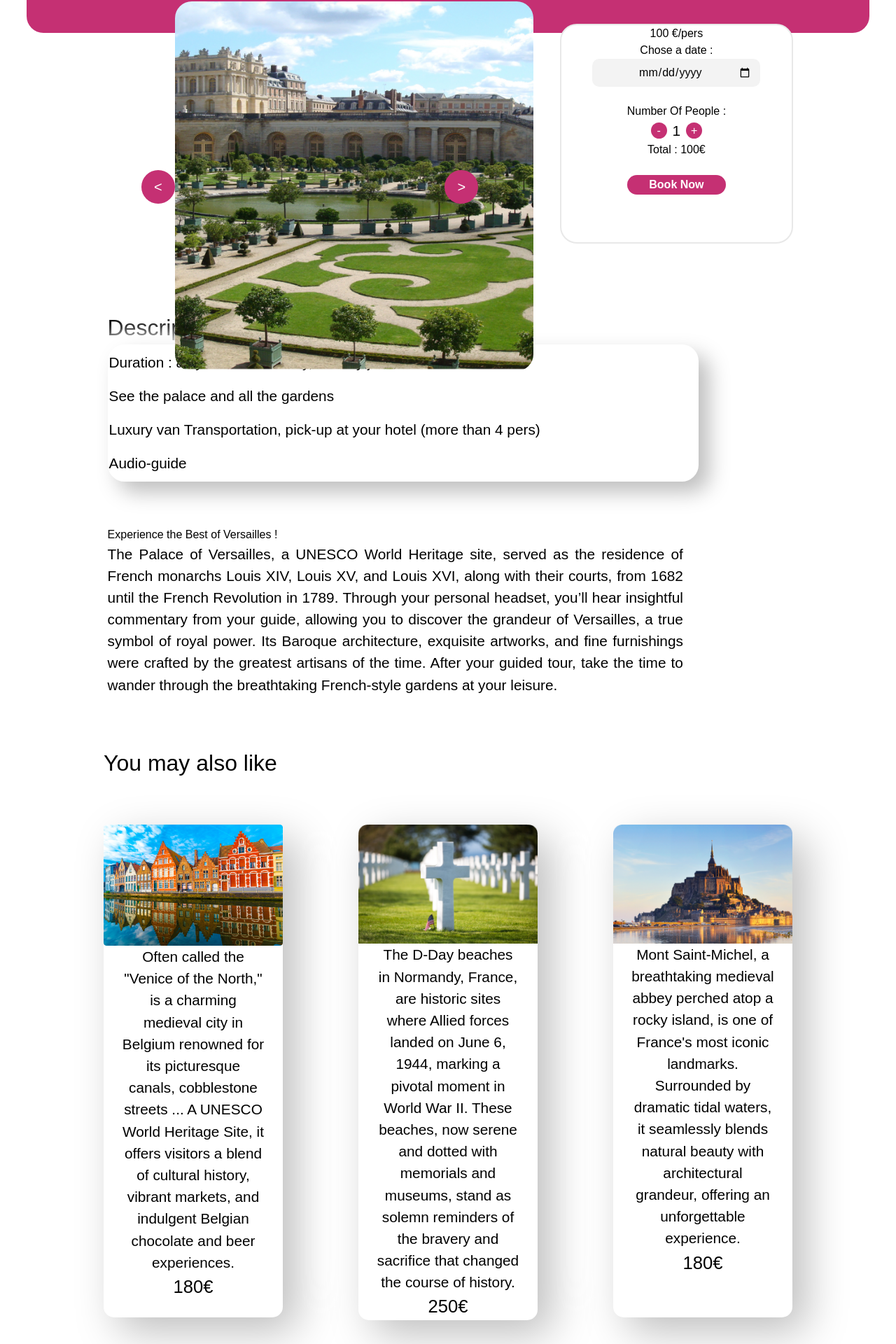
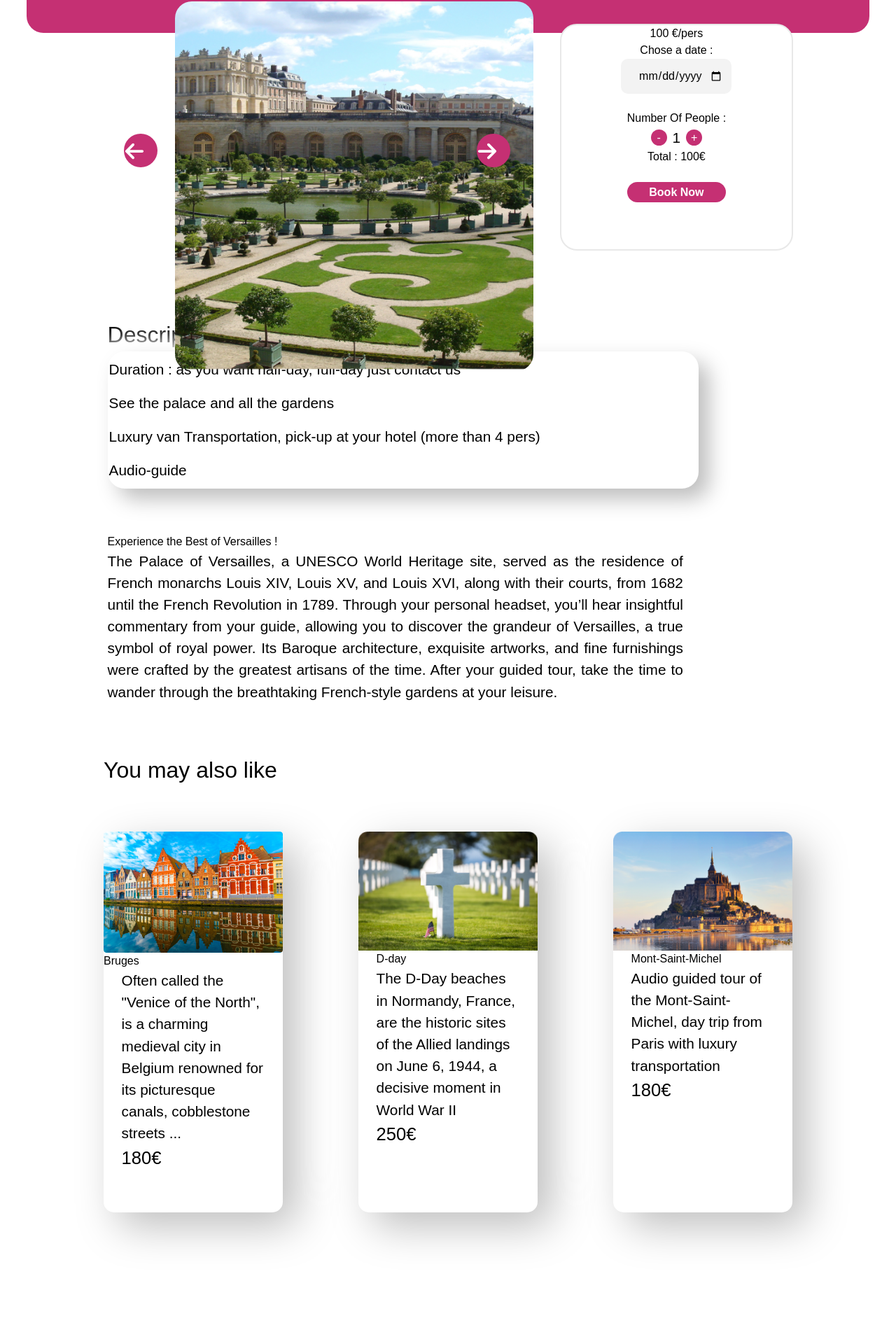
Before and after one commit to AdryanPro/parisTour, a React (Vite) app: page /Versailles in a window 1280 px wide. Shown: the part 334-2254 px from the top of the page at 70% size. Built offline with nearby package versions, Linux system fonts and the light colour scheme.

Commit message:
PopUp is broken need to find out why

```diff
--- a/package.json
+++ b/package.json
@@ -11,6 +11,11 @@
   },
   "dependencies": {
     "@emailjs/browser": "^4.4.1",
+    "@fortawesome/fontawesome-svg-core": "^6.7.1",
+    "@fortawesome/free-brands-svg-icons": "^6.7.1",
+    "@fortawesome/free-regular-svg-icons": "^6.7.1",
+    "@fortawesome/free-solid-svg-icons": "^6.7.1",
+    "@fortawesome/react-fontawesome": "^0.2.2",
     "aos": "^2.3.4",
     "emailjs": "^4.0.3",
     "emailjs-com": "^3.2.0",
--- a/src/css/VersaillesComponent.css
+++ b/src/css/VersaillesComponent.css
@@ -43,6 +43,11 @@ flex-direction: row;
 align-items: center;
 justify-content: center;
 }
+/* .ImgCarouselWrapper{
+  display: flex;
+  justify-content: center;
+  align-items: center;
+} */
 .VersaillesImg{
   width: 48vw !important;
   height: 66vh;
@@ -65,16 +70,41 @@ justify-content: center;
   font-size: 20px;
   z-index: 10;
   margin: 0 ;
+  align-items: center;
+}
+.SliderImgBtnVersaillesMobile{
+  position: absolute;
+  background-color: #C53073;
+  color: white;
+  border: none;
+  border-radius: 50%;
+  width: 48px;
+  height: 48px;
+  cursor: pointer;
+  font-size: 20px;
+  z-index: 10;
+  margin: 0 ;
+  align-items: center;
 }
 .Prev{
-  margin-right: 36% !important;
-  margin-top: 23% !important;
+  left: 3% !important;
+  top: 23% !important;
 }
 .Next{
-  margin-top: 23% !important;
-  margin-left: 52% !important;
+  top: 23% !important;
+  right: 41% !important;
 }
-
+.PrevMobile{
+  top: 109% !important;
+  left: 10% !important;
+}
+.NextMobile{
+  top: 109% !important;
+  right: 10% !important;
+}
+.VersaillesSvg{
+  margin-top: 3px;
+}
 .SliderImgBtn:hover {
   background-color: rgba(0, 0, 0, 0.8);
 }
@@ -110,17 +140,28 @@ border: none;
 font-size: 1.3rem;
 }
 .DateSelecteur{
-width: 38%;
   text-align: center;
   border: 2px solid transparent;
-width: 15em;
-height: 2.5em;
   padding-left: 0.8em;
   outline: none;
   overflow: hidden;
   background-color: #f3f3f3;
   border-radius: 10px;
   transition: all 0.5s;
+  width: 48% !important;
+  height: 100% !important;
+}
+.TimeSelecteur{
+  text-align: center;
+  border: 2px solid transparent;
+  padding-left: 0.8em;
+  outline: none;
+  overflow: hidden;
+  background-color: #f3f3f3;
+  border-radius: 10px;
+  transition: all 0.5s;
+  width: 53% !important;
+  min-height: 42px !important;
 }
 .VersaillesBuyCardBtn{
 background-color: #C53073;
@@ -284,7 +325,7 @@ background-color: white;
 border-radius: 15px;
 /* box-shadow: 18px 18px 97px rgb(52, 52, 52);  */
 max-width: 20vw;
-min-height: 88vh;
+min-height: 68vh;
 /* box-shadow:
 -3px -10px 15px #ffffff,
 -3px -5px 8px #ffffff,
@@ -294,7 +335,7 @@ box-shadow: 20px 20px 60px #bebebe,
 -20px -20px 60px #ffffff;
 /* box-shadow: 0px 7px 47px 2px #7E7E7E; */
 margin-bottom: 18vh;
-text-align: center;
+text-align: start;
 }
 .CardsVersailles:hover{
 box-shadow: 0px 7px 47px 2px #7E7E7E;
@@ -304,13 +345,20 @@ transform: scale(1.1);
 object-fit: cover;
 width: 100%;
 }
+.CardH3{
+  margin-left: 2vw;
+}
 .CardVersaillesP{
 padding-left: 2vw;
 padding-right: 2vw;
 font-size: 1.3rem;
+text-align: start;
+
 }
 .Price{
 font-size: 1.6rem;
+text-align: left;
+
 }
 .VersaillesLinkCard{
 text-decoration: none;
--- a/src/pages/Versailles.jsx
+++ b/src/pages/Versailles.jsx
@@ -12,7 +12,10 @@ import { Link } from 'react-router-dom'
 import emailjs from 'emailjs-com';
 import AOS from 'aos';
 import 'aos/dist/aos.css'; // You can also use <link> for styles
+import { FontAwesomeIcon } from '@fortawesome/react-fontawesome'
 
+
+{/* <FontAwesomeIcon icon={faArrowRight} /> */}
 export default function Versailles() {
     AOS.init();
     const slides = [VersaillesImg1, VersaillesImg2, VersaillesImg3, VersaillesImg4];
@@ -63,7 +66,7 @@ export default function Versailles() {
     };
 
     // General departure times available every day
-    const departureTimes = ["07:30 AM"];
+    const departureTimes = ["07:30 AM","08:30 AM","09:30 AM","10:30 AM","11:30 AM","12:30 PM", "13:00 PM", "13:30 PM"];
 
     //PopUp handeler
     const [isPopupVisible, setIsPopupVisible] = useState(false);
@@ -80,6 +83,7 @@ export default function Versailles() {
         document.body.classList.remove("no-scroll");
       }
     };
+    console.log('Popup Visibility:', isPopupVisible);
     //Set the price
     const price = 100;
 
@@ -185,6 +189,7 @@ export default function Versailles() {
       prevIndex === 0 ? cards.length - 1 : prevIndex - 1
     );
   };
+  // console.log('Popup Visibility:', isPopupVisible);
 
   return (
     <div className="VersaillesWrapper">
@@ -203,10 +208,10 @@ export default function Versailles() {
             <img src={slides[currentIndex]} alt={`Slide ${currentIndex + 1}`} className="VersaillesImg" />
           </div>
           <button className='SliderImgBtnVersailles Prev' onClick={prevSlide}>
-            {"<"}
+          <svg xmlns="http://www.w3.org/2000/svg" viewBox="0 0 448 512" height="30px" width="30px" className='VersaillesSvg'><path fill="#ffffff" d="M9.4 233.4c-12.5 12.5-12.5 32.8 0 45.3l160 160c12.5 12.5 32.8 12.5 45.3 0s12.5-32.8 0-45.3L109.2 288 416 288c17.7 0 32-14.3 32-32s-14.3-32-32-32l-306.7 0L214.6 118.6c12.5-12.5 12.5-32.8 0-45.3s-32.8-12.5-45.3 0l-160 160z"/></svg>
           </button>
           <button className='SliderImgBtnVersailles Next' onClick={nextSlide}>
-            {">"}
+          <svg xmlns="http://www.w3.org/2000/svg" viewBox="0 0 448 512" height="30px" width="30px" className='VersaillesSvg'><path fill="#ffffff" d="M438.6 278.6c12.5-12.5 12.5-32.8 0-45.3l-160-160c-12.5-12.5-32.8-12.5-45.3 0s-12.5 32.8 0 45.3L338.8 224 32 224c-17.7 0-32 14.3-32 32s14.3 32 32 32l306.7 0L233.4 393.4c-12.5 12.5-12.5 32.8 0 45.3s32.8 12.5 45.3 0l160-160z"/></svg>
           </button>
         </div>
 
@@ -346,10 +351,10 @@ export default function Versailles() {
           <div className="item">
             <img src={slidesMobile[currentIndex]} alt={`Slide ${currentIndex + 1}`} className="VersaillesMobileCarouselSlide" />
           </div>
-          <button className='SliderImgBtnVersailles Prev' onClick={prevSlide}>
+          <button className='SliderImgBtnVersaillesMobile PrevMobile' onClick={prevSlide}>
             {"<"}
           </button>
-          <button className='SliderImgBtnVersailles Next' onClick={nextSlide}>
+          <button className='SliderImgBtnVersaillesMobile NextMobile' onClick={nextSlide}>
             {">"}
           </button>
         </div>
@@ -503,12 +508,12 @@ export default function Versailles() {
           <div className="VersaillesCardWrapperYouMayAlsoLike">
             <Link to='/Bruges' className='VersaillesLinkCard'>
               <div className='CardsVersailles'>
-                  <img src={Bruges} className='VersaillesCardImg' alt="Dday" />
+                  <img src={Bruges} className='VersaillesCardImg' alt="Bruges" />
+                  <h3>Bruges</h3>
                   <p className='CardVersaillesP'>
-                    Often called the "Venice of the North," is a charming medieval city in Belgium renowned
+                    Often called the "Venice of the North", is a charming medieval city in Belgium renowned
                     for its picturesque canals, cobblestone streets ...
-                    A UNESCO World Heritage Site, it offers visitors a blend of cultural history, vibrant
-                    markets, and indulgent Belgian chocolate and beer experiences.
+
                   </p>
                   <p className='CardVersaillesP Price'>180€</p>
               </div>
@@ -516,11 +521,9 @@ export default function Versailles() {
             <Link to='/D-Day' className='VersaillesLinkCard'>
               <div className='CardsVersailles'>
                   <img src={Dday} className='VersaillesCardImg' alt="Dday" />
+                  <h3 className='CardH3'>D-day</h3>
                   <p className='CardVersaillesP'>
-                      The D-Day beaches in Normandy, France, are historic sites where Allied forces landed on
-                      June 6, 1944, marking a pivotal moment in World War II. These beaches, now serene and
-                      dotted with memorials and museums, stand as solemn reminders of the bravery and sacrifice
-                      that changed the course of history.
+                    The D-Day beaches in Normandy, France, are the historic sites of the Allied landings on June 6, 1944, a decisive moment in World War II
                   </p>
                   <p className='CardVersaillesP Price'>250€</p>
               </div>
@@ -529,11 +532,9 @@ export default function Versailles() {
             <Link to='/Mont-Saint-Michel' className='VersaillesLinkCard'>
               <div className='CardsVersailles'>
                   <img src={Mont} className='VersaillesCardImg' alt="Mont" />
+                  <h3 className='CardH3'>Mont-Saint-Michel</h3>
                   <p className='CardVersaillesP'>
-                  Mont Saint-Michel, a breathtaking medieval abbey perched atop a rocky island,
-                  is one of France's most iconic landmarks. Surrounded by dramatic tidal waters,
-                  it seamlessly blends natural beauty with architectural grandeur, offering an
-                  unforgettable experience.
+                    Audio guided tour of the Mont-Saint-Michel, day trip from Paris with luxury transportation
                   </p>
                   <p className='CardVersaillesP Price'>180€</p>
               </div>
```
Also changed, not shown: 1 other file (tests, documents, lock files or other folders). Lines whose indentation alone changed are shown as unchanged.
